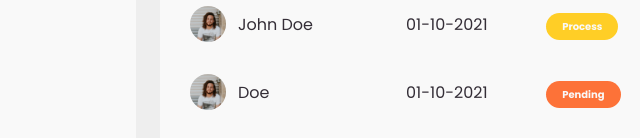
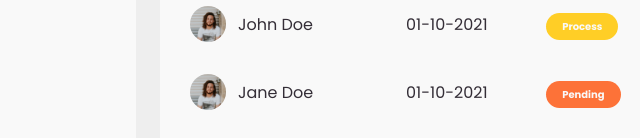
Before and after one commit to royuri/Adminhub, a plain HTML site: page index.html in a window 1280 px wide. Shown: the part 632-770 px from the top of the page, 144-784 px from the left. Drawn offline with nearby package versions, Linux system fonts and the light colour scheme.

Commit message:
Update index.html

```diff
--- a/index.html
+++ b/index.html
@@ -184,7 +184,7 @@
 							<tr>
 								<td>
 									<img src="img/people.png">
-									<p> Doe</p>
+									<p>Jane Doe</p>
 								</td>
 								<td>01-10-2021</td>
 								<td><span class="status pending">Pending</span></td>
```
